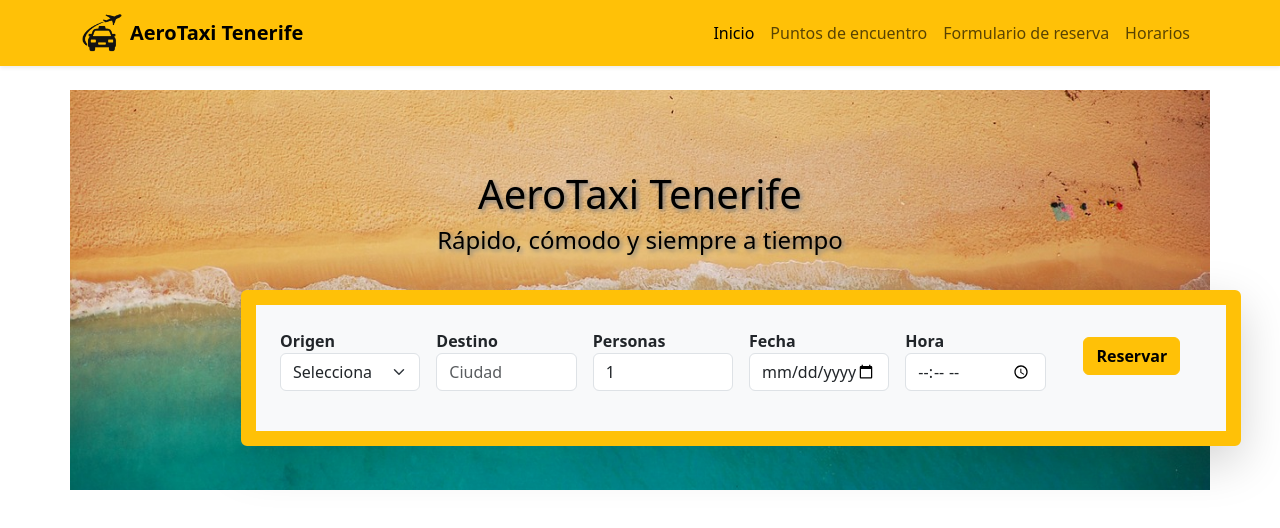
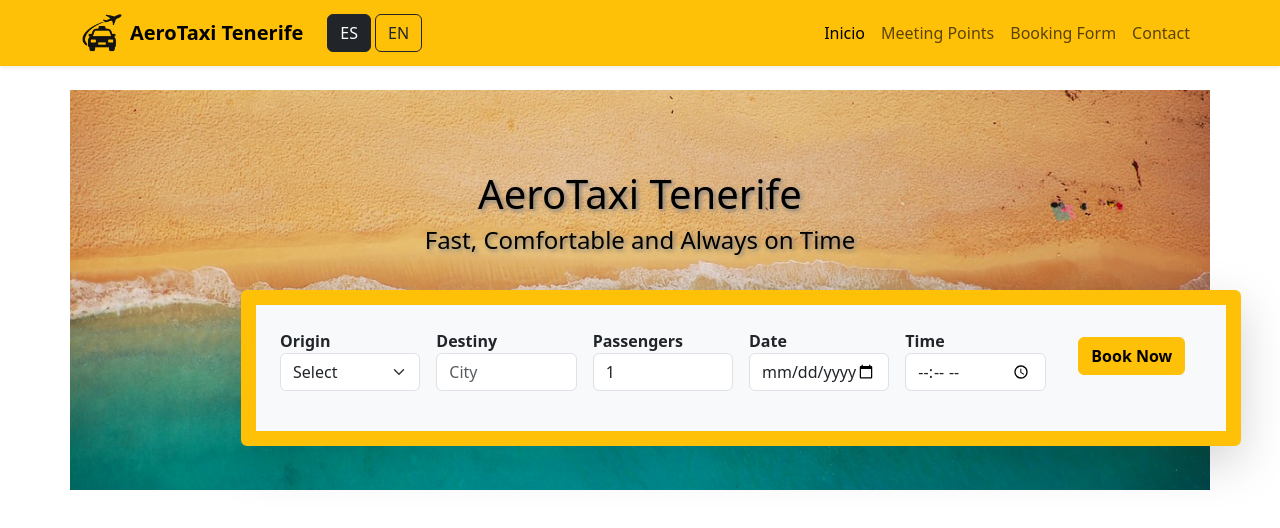
Before and after one commit to Sofiabethencourt/prototipo-1-UyA, a plain HTML site: page taxi-app/components/index.html in a window 1280 px wide. Drawn offline with nearby package versions, Linux system fonts and the light colour scheme.

Commit message:
Idiomas puesto

```diff
--- a/taxi-app/components/index.html
+++ b/taxi-app/components/index.html
@@ -16,14 +16,17 @@
                     AeroTaxi Tenerife
                 </a>
 
+                <a href="?lang=es" id="btn-es" class="btn btn-outline-dark ms-2">ES</a>
+                <a href="?lang=en" id="btn-en" class="btn btn-outline-dark ms-1">EN</a>
+
                 <button class="navbar-toggler" type="button" data-bs-toggle="collapse" data-bs-target="#navbarNavAltMarkup" aria-controls="navbarNavAltMarkup" aria-expanded="false" aria-label="Toggle navigation">
                     <span class="navbar-toggler-icon"></span>
                 </button>
                 <div class="collapse navbar-collapse" id="navbarNavAltMarkup">
                     <div class="navbar-nav ms-auto"> <a class="nav-link active" aria-current="page" href="index.html">Inicio</a>
-                        <a class="nav-link" href="#">Puntos de encuentro</a>
-                        <a class="nav-link" href="./booking.html">Formulario de reserva</a>
-                        <a class="nav-link" href="#">Horarios</a>
+                        <a class="nav-link" href="./maps.html" data-en="Meeting Points">Puntos de encuentro</a>
+                        <a class="nav-link" href="./booking.html" data-en="Booking Form">Formulario de reserva</a>
+                        <a class="nav-link" href="./contact.html" data-en="Contact">Contacto</a>
                     </div>
                 </div>
             </div>
@@ -31,42 +34,43 @@
 
         <div class="container text-center mt-4 mb-5 image-background">
             <h1 class="text_tittle">AeroTaxi Tenerife</h1>
-            <h4 class="text_tittle">Rápido, cómodo y siempre a tiempo</h4>
+            <h4 class="text_tittle" data-en="Fast, Comfortable and Always on Time">Rápido, cómodo y siempre a tiempo</h4>
 
             <div class="card p-4 shadow-lg bg-light card-reservas">
                 <form>
                     <div class="row g-3">
                         <div class="col-md-2 text-start">
-                            <label for="origen">Origen</label>
+                            <label for="origen" data-en="Origin">Origen</label>
                             <select class="form-select" id="origen">
-                                <option selected disabled>Selecciona</option>
-                                <option value="norte">Aeropuerto Tenerife Norte</option>
-                                <option value="sur">Aeropuerto Tenerife Sur</option>
+                                <option selected disabled data-en="Select">Selecciona</option>
+                                <option value="norte" data-en="Tenerife North Airport">Aeropuerto Tenerife Norte</option>
+                                <option value="sur" data-en="Tenerife South Airport">Aeropuerto Tenerife Sur</option>
                             </select>
                         </div>
                         <div class="col-md-2 text-start">
-                            <label for="destino">Destino</label>
-                            <input type="text" class="form-control" id="destino" placeholder="Ciudad">
+                            <label for="destino" data-en="Destiny">Destino</label>
+                            <input type="text" class="form-control" id="destino" placeholder="Ciudad" data-en="City">
                         </div>
                         <div class="col-md-2 text-start">
-                            <label for="personas">Personas</label>
+                            <label for="personas" data-en="Passengers">Personas</label>
                             <input type="number" class="form-control" id="personas" min="1" value="1">
                         </div>
                         <div class="col-md-2 text-start">
-                            <label for="fecha">Fecha</label>
-                            <input type="date" class="form-control" id="fecha">
+                            <label for="fecha" data-en="Date">Fecha</label>
+                            <input type="date" class="form-control" id="fecha" data-en="Date">
                         </div>
                         <div class="col-md-2 text-start">
-                            <label for="hora">Hora</label>
-                            <input type="time" class="form-control" id="hora">
+                            <label for="hora" data-en="Time">Hora</label>
+                            <input type="time" class="form-control" id="hora" data-en="Time">
                         </div>
                         <div class="col-md-2">
-                            <button type="submit" class="btn btn-warning fw-bold mt-2">Reservar</button>
+                            <button type="submit" class="btn btn-warning fw-bold mt-2" data-en="Book Now">Reservar</button>
                         </div>
                     </div>
                 </form>
             </div>
         </div>
+        <script src="../js/languajes.js"></script>
     </body>
 
 </html>
--- /dev/null
+++ b/taxi-app/js/languajes.js
@@ -0,0 +1,36 @@
+document.addEventListener("DOMContentLoaded", () => {
+    const lang = new URLSearchParams(window.location.search).get("lang") || "es";
+
+    // Cambiar textos
+    if (lang === "en") {
+        document.querySelectorAll("[data-en]").forEach(el => {
+            el.textContent = el.dataset.en;
+        });
+    }
+
+    document.querySelectorAll("[data-en]").forEach(el => {
+        if (el.tagName === "INPUT") {
+            el.placeholder = el.dataset.en;
+        } else {
+            el.textContent = el.dataset.en;
+        }
+    });
+
+    // Botones
+    const btnEs = document.getElementById("btn-es");
+    const btnEn = document.getElementById("btn-en");
+
+    if (lang === "en") {
+        btnEn.classList.add("btn-dark");
+        btnEn.classList.remove("btn-outline-dark");
+
+        btnEs.classList.add("btn-outline-dark");
+        btnEs.classList.remove("btn-dark");
+    } else {
+        btnEs.classList.add("btn-dark");
+        btnEs.classList.remove("btn-outline-dark");
+
+        btnEn.classList.add("btn-outline-dark");
+        btnEn.classList.remove("btn-dark");
+    }
+});
```
Also changed, not shown: taxi-app/components/contact.html (added), taxi-app/components/maps.html (added).
